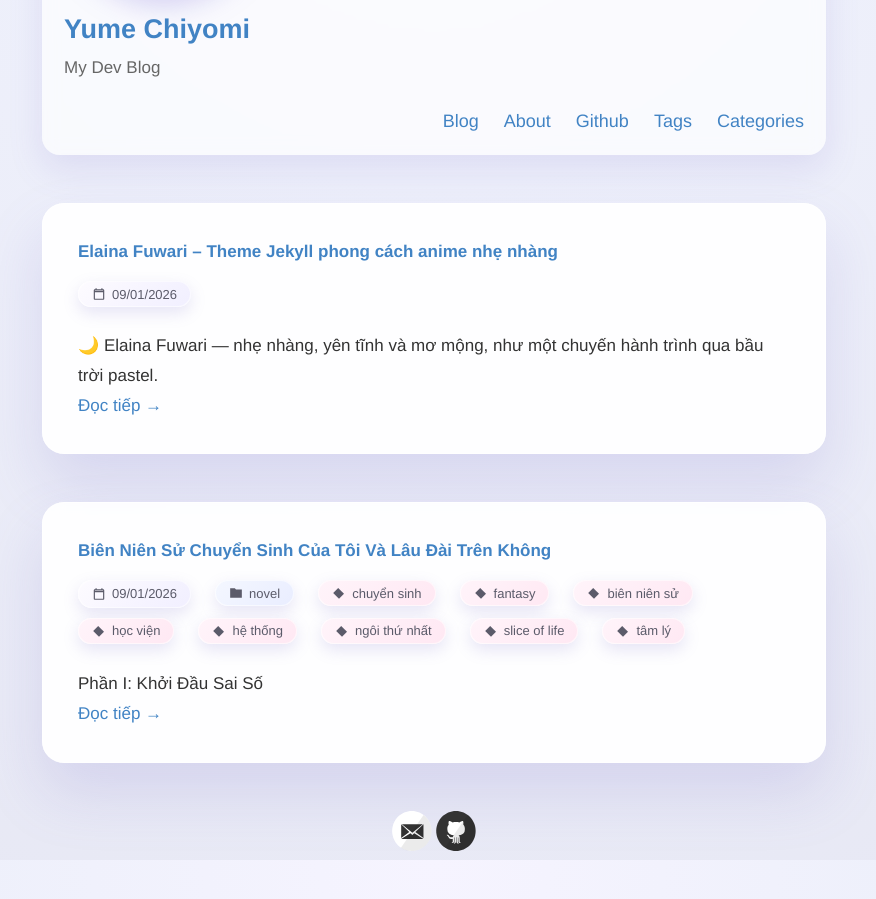
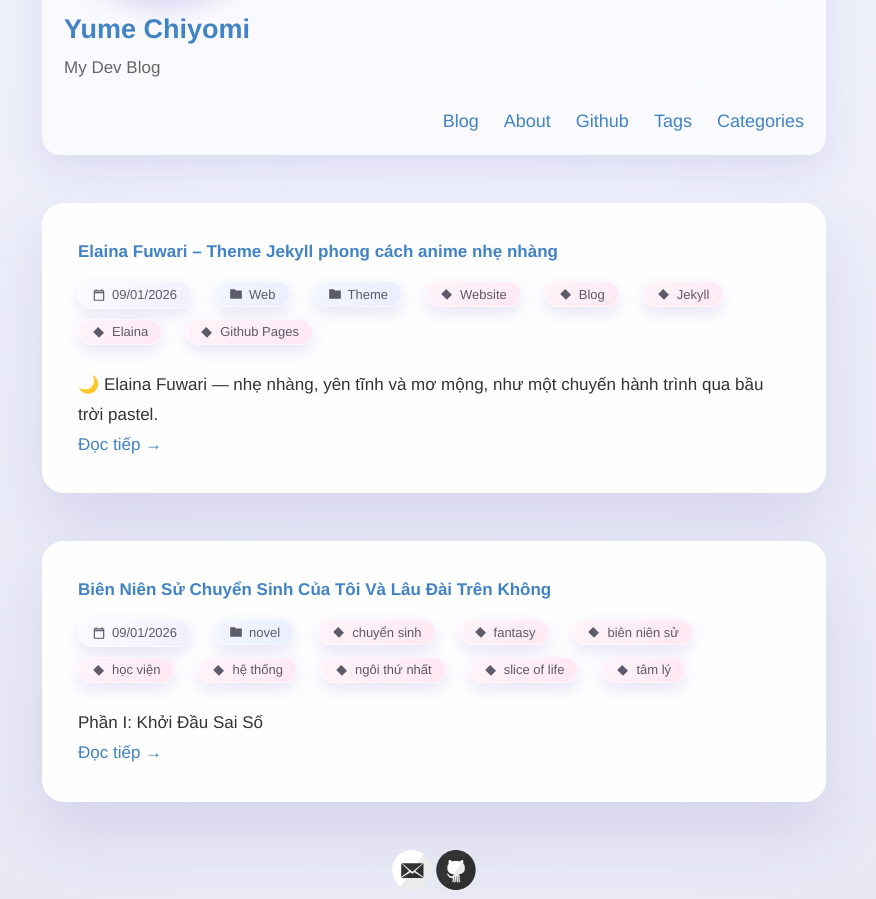
Before and after one commit to yumechiyomi/yumechiyomi.github.io, a Jekyll site: the page built from index.html, in a window 1280 px wide, cut to the strip 272-1171 px from the top of the page. Shown: the whole strip, without its empty margins (206-1082 px from the left). Built offline with Jekyll 4.4.1, drawn with Linux system fonts in a browser that asks for light colours; before the commit the page ends 1132 px from its top, so only the background shows below that.

Commit message:
Update 2026-1-9-elaina-fuwari-theme.md

```diff
--- a/_posts/2026-1-9-elaina-fuwari-theme.md
+++ b/_posts/2026-1-9-elaina-fuwari-theme.md
@@ -1,6 +1,13 @@
 ---
 layout: post
 title: Elaina Fuwari – Theme Jekyll phong cách anime nhẹ nhàng
+categories: Web Theme
+tags:
+  - Website
+  - Blog
+  - Jekyll
+  - Elaina
+  - Github Pages
 ---
 > 🌙 *Elaina Fuwari — nhẹ nhàng, yên tĩnh và mơ mộng,
 > như một chuyến hành trình qua bầu trời pastel.*
```
